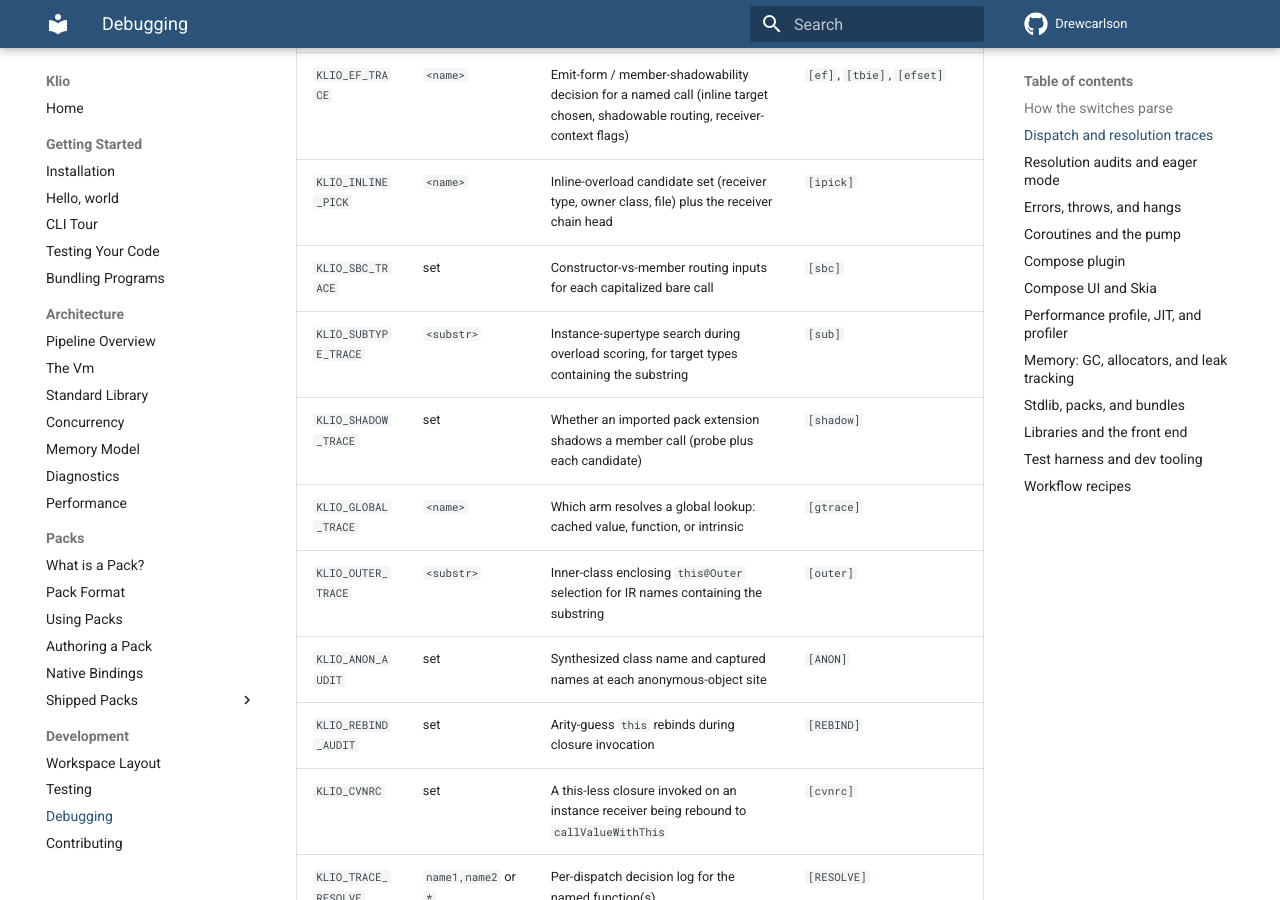
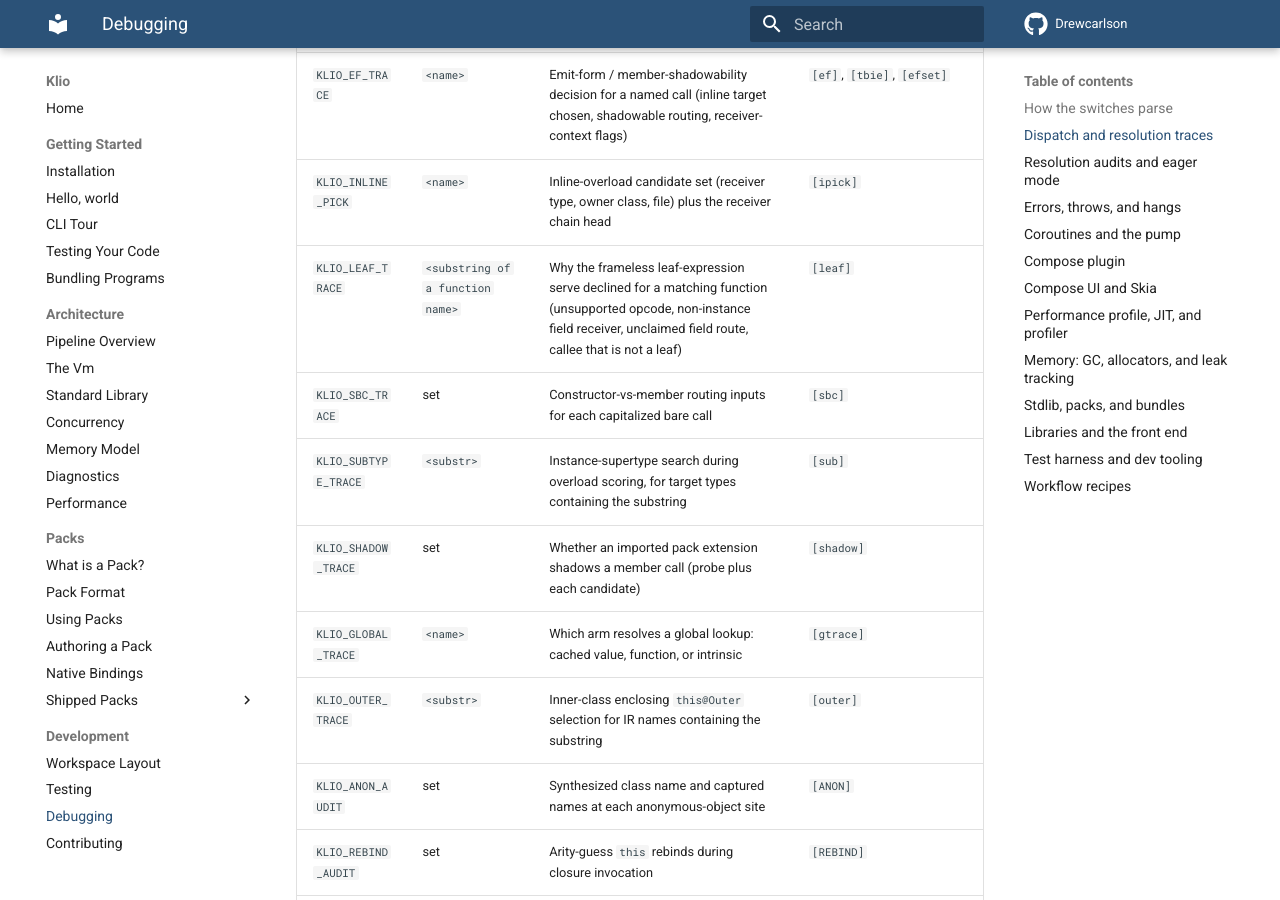
Before and after one commit to DrewCarlson/klio, an MkDocs documentation site: the page built from docs/development/debugging.md, in a window 1280 px wide and 900 px high, scrolled down 1927 px. Built offline with MkDocs 1.6.1 and Material for MkDocs 9.7.7, drawn with Linux system fonts in a browser that asks for light colours; the version menu is left out.

Commit message:
interp: serve leaf-expression bodies without a frame

```diff
--- a/docs/development/debugging.md
+++ b/docs/development/debugging.md
@@ -60,6 +60,7 @@ plus `KLIO_MISS_TRACE` (which runtime tail missed).
 | `KLIO_SAM_TRACE` | set | Implicit-receiver candidate walk and member-arm dispatch shapes | `[sam-walk]`, `[sam-direct]`, `[sam-arm]`, `[marm]` |
 | `KLIO_EF_TRACE` | `<name>` | Emit-form / member-shadowability decision for a named call (inline target chosen, shadowable routing, receiver-context flags) | `[ef]`, `[tbie]`, `[efset]` |
 | `KLIO_INLINE_PICK` | `<name>` | Inline-overload candidate set (receiver type, owner class, file) plus the receiver chain head | `[ipick]` |
+| `KLIO_LEAF_TRACE` | `<substring of a function name>` | Why the frameless leaf-expression serve declined for a matching function (unsupported opcode, non-instance field receiver, unclaimed field route, callee that is not a leaf) | `[leaf]` |
 | `KLIO_SBC_TRACE` | set | Constructor-vs-member routing inputs for each capitalized bare call | `[sbc]` |
 | `KLIO_SUBTYPE_TRACE` | `<substr>` | Instance-supertype search during overload scoring, for target types containing the substring | `[sub]` |
 | `KLIO_SHADOW_TRACE` | set | Whether an imported pack extension shadows a member call (probe plus each candidate) | `[shadow]` |
```
Also changed, not shown: 8 other files.
